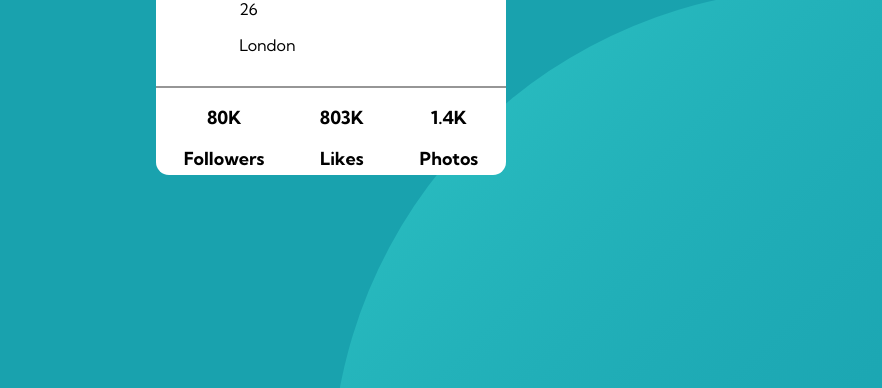
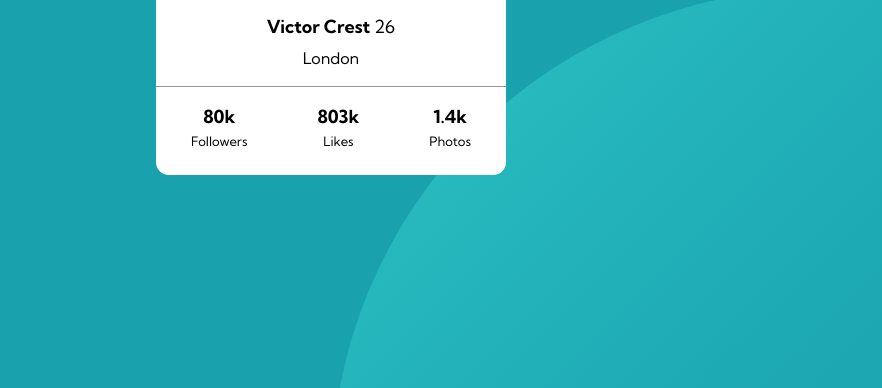
Before and after one commit to rluna15/profile-card-component, a website: page index.html in a window 1280 px wide. Shown: the part 412-800 px from the top of the page, without its empty margins (309-1191 px from the left). Drawn offline with Linux system fonts and the light colour scheme.

Commit message:
final layout

```diff
--- a/app/scss/components/card.scss
+++ b/app/scss/components/card.scss
@@ -9,23 +9,48 @@
 
     &-head {
         height: 285px;
+        padding-top: 25%;
         display: flex;
         justify-content: center;
         align-items: center;
-        background-clip: padding-box;
+        flex-direction: column;
         background: url('../../../images/bg-pattern-card.svg');
         background-repeat: no-repeat;
+        border-radius: inherit;
+
+        &-img {
+            @include border-radius(50%);
+            @include border-solid(5px, white);
+        }
+
+        &-name {
+            margin-bottom: 0;
+            font-size: rem(18);
+
+            & > span{
+                font-weight: normal;
+            }
+        }
+
+        & > p {
+            margin-top: 10px;
+        }
     }
 
     &-stats {
+        text-align: center;
         display: flex;
         justify-content: space-around;
-        border-top: 2px solid $Dark-gray;
+        border-top: 1px solid $Dark-gray;
+
+        &-count {
+            font-size: rem(18);
+            margin-bottom: 5px;
+        }
 
         & > div > p {
-            font-size: rem(18);
-            font-weight: 700;
-            text-align: center;
+            font-size: rem(13);
+            margin: 0 0 0 0;
         }
     }
 }
--- a/index.html
+++ b/index.html
@@ -27,6 +27,27 @@
     <main class="bg">
       <div class="card">
         <div class="card-head">
+          <img class="card-head-img" src="./images/image-victor.jpg" alt="victor">
+          <h3 class="card-head-name">Victor Crest <span>26</span></h3>
+          <p class="card-head-location">London</p>
+        </div>
+        <div class="card-stats">
+          <div>
+            <h3 class="card-stats-count">80k</h3>
+            <p>Followers</p>
+          </div>
+          <div>
+            <h3 class="card-stats-count">803k</h3>
+            <p>Likes</p>
+          </div>
+          <div>
+            <h3 class="card-stats-count">1.4k</h3>
+            <p>Photos</p>
+          </div>
+        </div>
+      </div>
+      <!-- <div class="card">
+        <div class="card-head">
           <div>
             <div class="card-img"><img src="./images/image-victor.jpg" alt="victor" /></div>
             <h1>Victor Crest</h1><span>26</span>
@@ -47,7 +68,8 @@
             <p>Photos</p>
           </div>
         </div>
-      </div>
+      </div> -->
+      <!-- Victor Crest 26 London 80K Followers 803K Likes 1.4K Photos -->
     </main>
     <!-- <div class="attribution">
     Challenge by <a href="https://www.frontendmentor.io?ref=challenge" target="_blank">Frontend Mentor</a>.
```
Also changed, not shown: dist/style.css, 1 other file.
